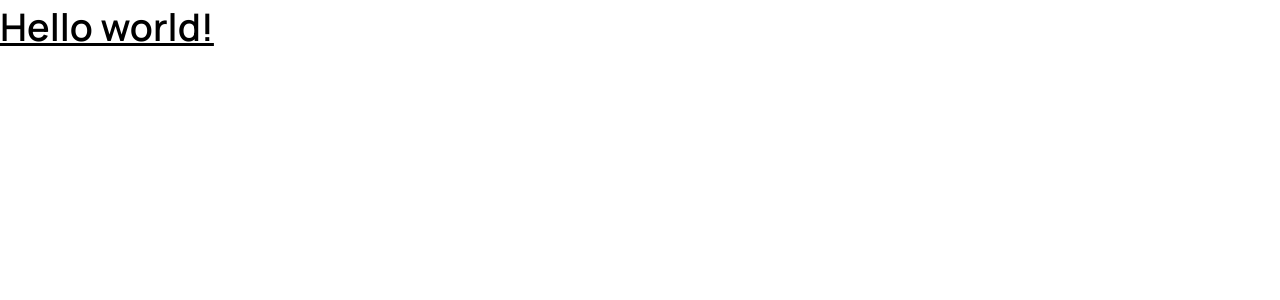
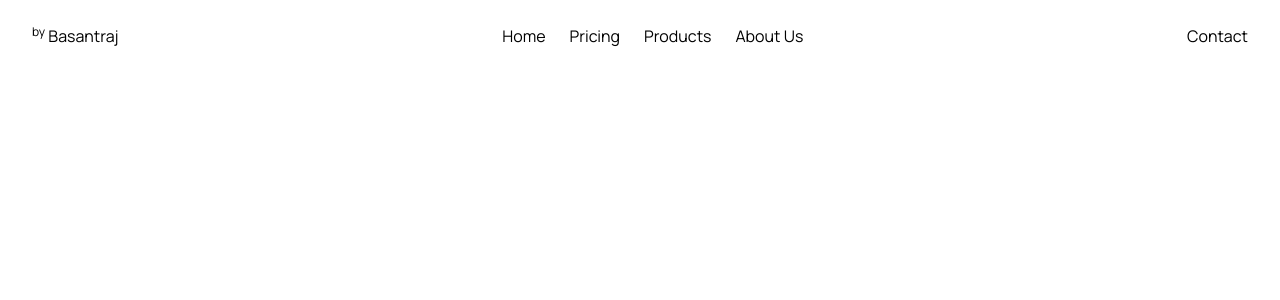
Before and after one commit to Basantrajshakti/outlier-hackathon, a Preact app: page / in a window 1280 px wide. Shown: the top 300 px of the page. Built offline with nearby package versions, Linux system fonts and the light colour scheme.

Commit message:
Basic unstyled header added

```diff
--- a/package.json
+++ b/package.json
@@ -15,6 +15,8 @@
   },
   "devDependencies": {
     "@preact/preset-vite": "^2.10.1",
+    "prettier": "^3.5.3",
+    "prettier-plugin-tailwindcss": "^0.6.11",
     "typescript": "~5.8.3",
     "vite": "^6.3.5"
   }
--- a/src/app.tsx
+++ b/src/app.tsx
@@ -1,13 +1,12 @@
 // import { useState } from 'preact/hooks'
 import './app.css'
+import Header from './components/Header'
 
 export function App() {
 
   return (
     <>
-      <h1 class="text-5xl font-bold underline">
-        Hello world!
-      </h1>
+      <Header />
     </>
   )
 }
--- /dev/null
+++ b/src/components/Header.tsx
@@ -0,0 +1,20 @@
+const Header = () => {
+  return (
+    <header className="sticky top-0 flex w-full justify-between px-8 py-6 bg-transparent">
+      <div>
+        <sup>by</sup> Basantraj
+      </div>
+
+      <ul className="flex list-none gap-6">
+        <li>Home</li>
+        <li>Pricing</li>
+        <li>Products</li>
+        <li>About Us</li>
+      </ul>
+
+      <button>Contact</button>
+    </header>
+  );
+};
+
+export default Header;
```
Also changed, not shown: 2 other files (tests, documents, lock files or other folders).
